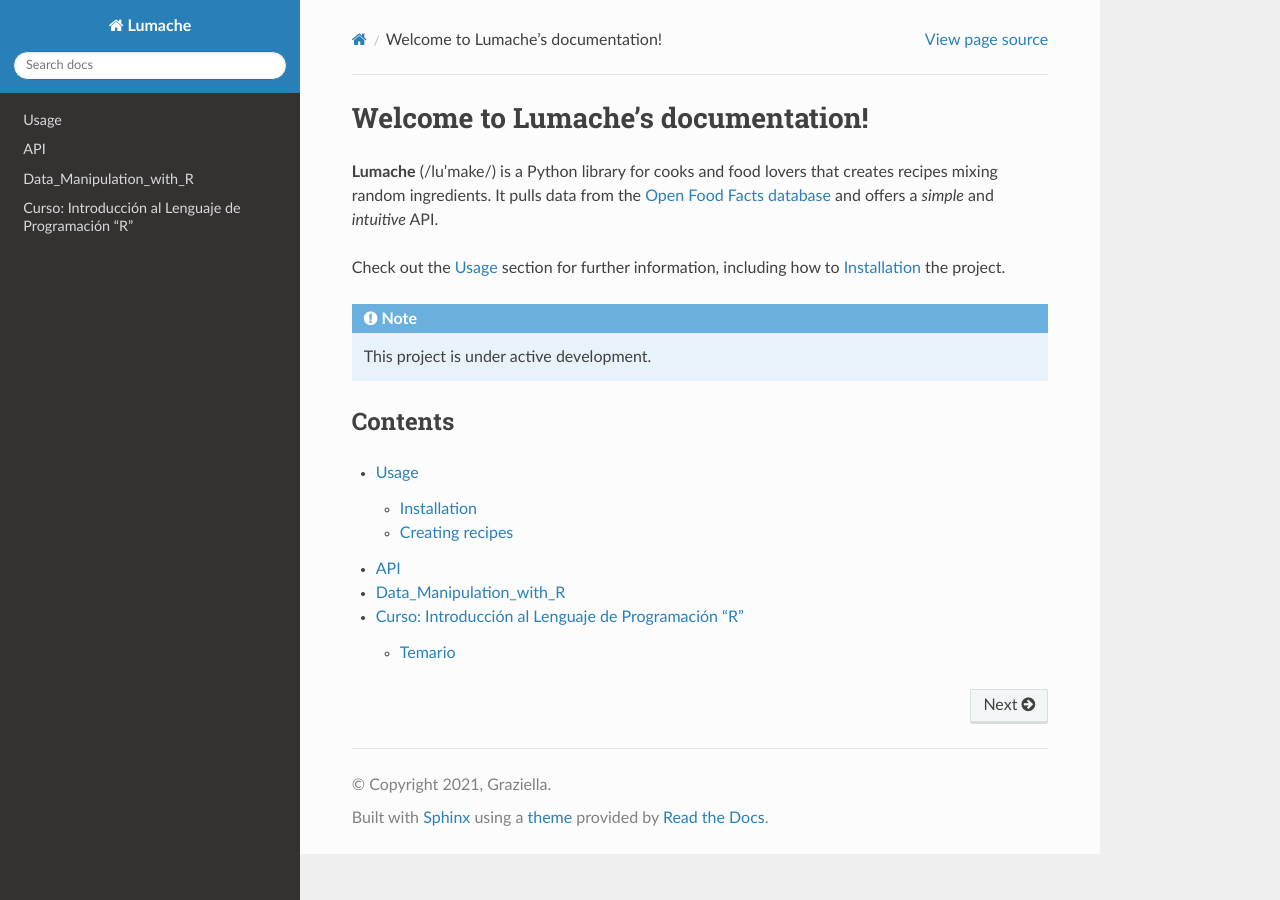
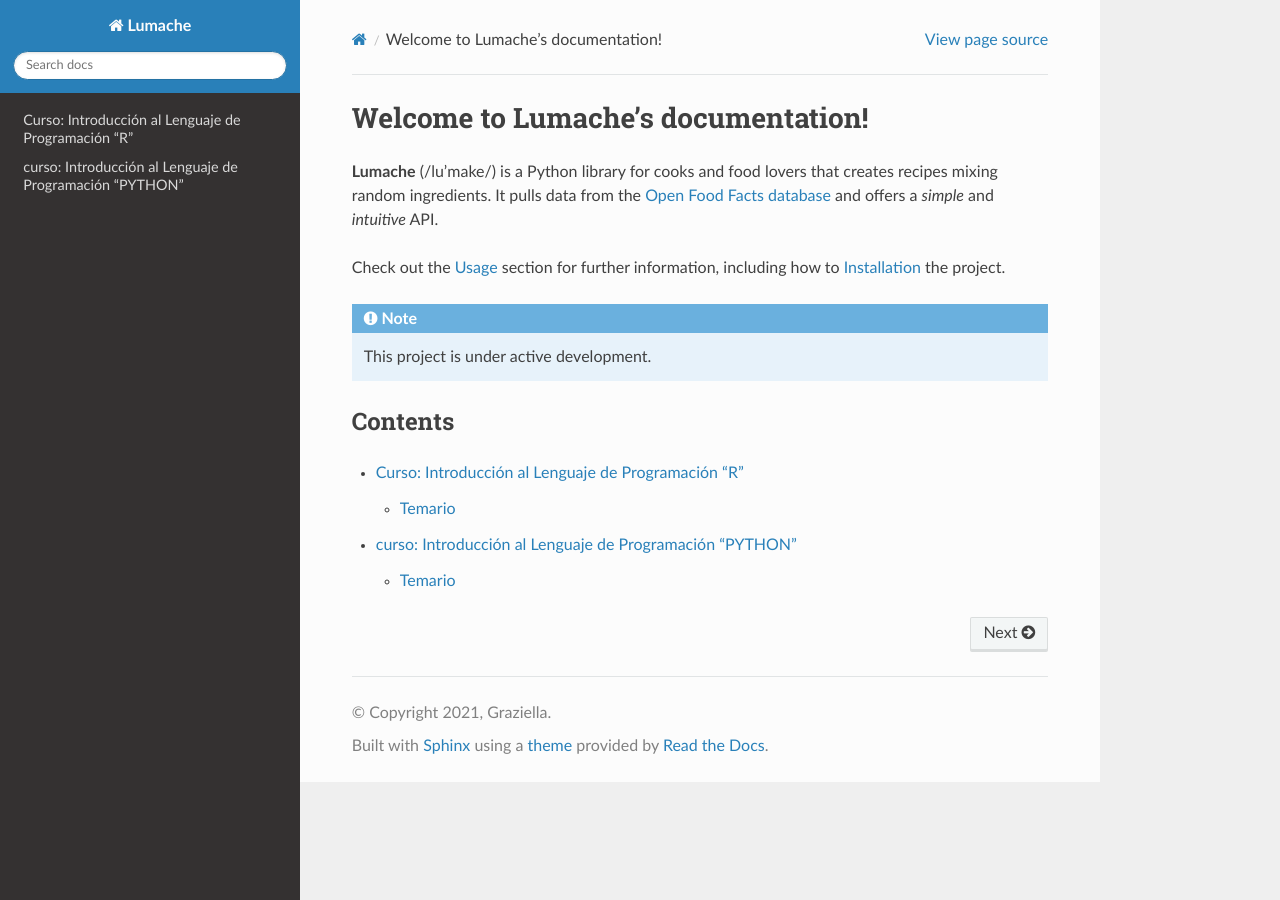
Before and after one commit to matecom57/santosg57-temarios, a Sphinx documentation site: the page built from docs/source/index.rst, in a window 1280 px wide. Built offline with Sphinx 7.4.7 and the Read the Docs theme 3.1.0, drawn with Linux system fonts in a browser that asks for light colours; part of the change alters nothing that is shown.

```diff
--- /dev/null
+++ b/docs/source/curso_python.rst
@@ -0,0 +1,129 @@
+curso: Introducción al Lenguaje de Programación “PYTHON”
+========================================================
+
+Duración: 24 hrs.
+
+**Objetivos generales:**
+
+* Introducir al alumno en aprender un lenguaje de programación para el análisis estadístico de datos.
+* Aprender un lenguaje de programación, fácil de aprender y útil para el análisis de datos.
+*  Aprender herramientas que proporciona Python para hacer Cálculo Científico
+
+Temario
+_______
+
+Introducción
+
+1.1 Qué es “Python”.
+
+1.2 Sistemas de Numeración. Operadores aritméticos y lógicos
+
+1.3 Instalación y Ambiente de Programación con: Bash, IPython, Spyder
+
+Python como Calculadora.
+
+2.1 Tipos de números en Python
+
+2.2 Operadores Aritméticos,
+
+2.3 Operadores Lógicos
+
+2.4 Operadores de Comparación.
+
+Conceptos básicos de Programación Orientada a Objetos.
+
+3.1 Clases, objetos, métodos y funciones
+
+3.2 Clases de números
+
+3.3 Clase String
+
+Datos Estructurados
+
+4.1 Clase tupla
+
+4.2 Clase lista
+
+4.3 Clase diccionario
+
+Script’s y Funciones
+
+5.1 Qué es un algoritmo
+
+5.2 Qué es un Script
+
+5.3 Funciones de usuario
+
+Estructuras de Control
+
+6.1 If
+
+6.2 While
+
+6.3 For
+
+Módulos
+
+7.1 math
+
+7.2 random
+
+7.3 turtle
+
+7.4 numpy
+
+7.5 matplotlib
+
+Graficación. Datos discretos y continuos
+
+8.1 Gráficas de dispersión
+
+8.2 Gráficas de barras
+
+8.3 Gráficas boxplot
+
+Interfaces de usuario con Tkinter
+
+9.1 Botón
+
+9.2 Texto
+
+9.3 Listas
+
+Entrada Y Salida.
+
+Métodos Numéricos
+
+11.1 Cálculo Diferencial e Integral
+
+11.2 Solución de ecuaciones diferenciales ordinarias
+
+Análisis de datos Srting’s
+
+12.1 Buscar patrones
+
+12.2 Creación de paginas HTML
+
+Aplicaciones
+
+13.1 Diferenciación, Integración e Interpolación.
+
+13.2 Solución de ecuaciones y sistemas de ecuaciones lineales.
+
+13.3 Solución de Sistemas de Ecuaciones Diferenciales de 1er orden acopladas.
+
+13.4 Algebra Lineal Basica. Operaciones Aritméticas. Valores Propios, Vectores Propios y Determinantes.
+
+13.5 Distribuciones de Probabilidad. Discretas y Continuas
+
+13.6 Estadística Descriptiva
+
+13.7 Regresión Lineal y Correlación.
+
+13.8 Análisis de Componentes Principales
+
+13.9 Análisis de Agrupamiento (“Clustering”)
+
+13.10 Regresion Lineal Multiple. Correlación Canónica.
+
+13.11 Análisis de Imágenes
--- a/docs/source/index.rst
+++ b/docs/source/index.rst
@@ -18,7 +18,5 @@ Contents
 
 .. toctree::
 
-   usage
-   api
-   Data_Manipulation_with_R_Spector
    curso_r
+   curso_python
```
